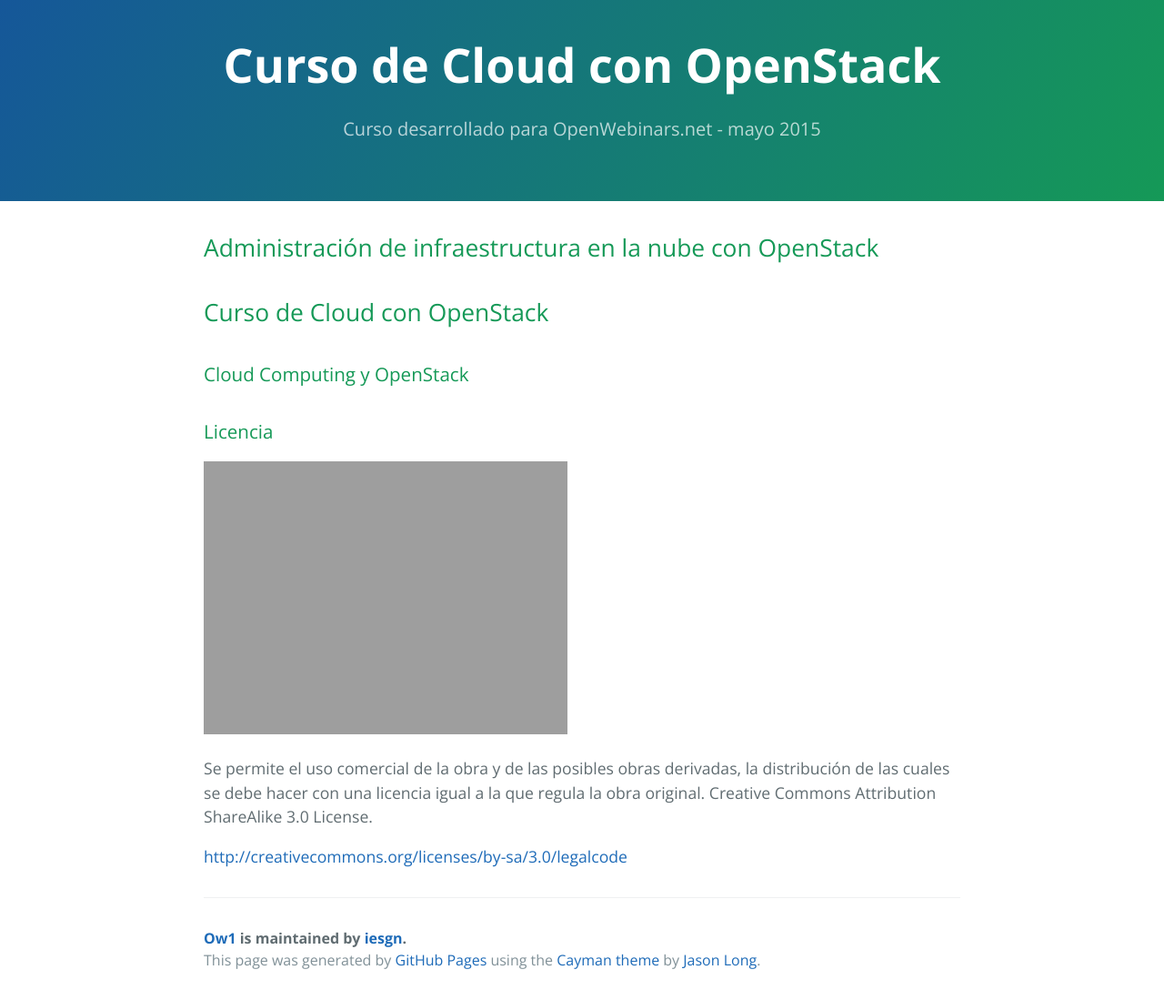
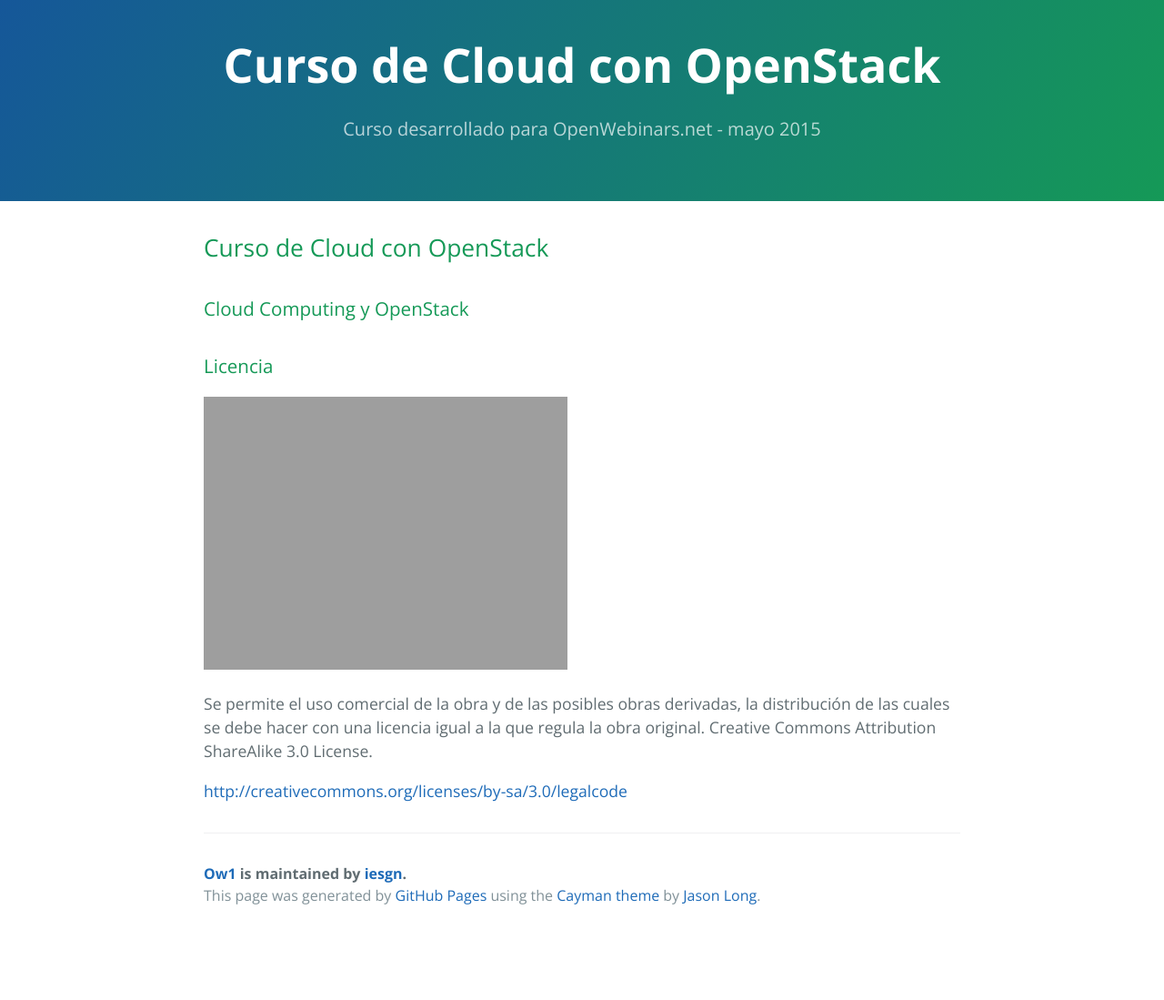
Before and after one commit to iesgn/ow1, a Jekyll site: the page built from index.md, in a window 1280 px wide. Shown: the whole page at 91% size. Built offline with Jekyll 4.4.1, drawn with Linux system fonts in a browser that asks for light colours; after the commit the page ends 1028 px from its top, so only the background shows below that.

Commit message:
Empezando

```diff
--- a/_layouts/blog.html
+++ b/_layouts/blog.html
@@ -2,7 +2,7 @@
 <html lang="en-us">
   <head>
     <meta charset="UTF-8">
-    <title>Cloud - Computing - OpenStack</title>
+    <title>{{title}}</title>
     <meta name="viewport" content="width=device-width, initial-scale=1">
     <link rel="stylesheet" type="text/css" href="stylesheets/normalize.css" media="screen">
     <link href='http://fonts.googleapis.com/css?family=Open+Sans:400,700' rel='stylesheet' type='text/css'>
--- a/index.md
+++ b/index.md
@@ -1,8 +1,8 @@
 ---
 layout: blog
-tittle: Administración de infraestructura en la nube con OpenStack
+tittle: Curso de Cloud con OpenStack
 ---
-## Curso de Cloud con OpenStack
+
 
 ### Cloud Computing y OpenStack
 
```
